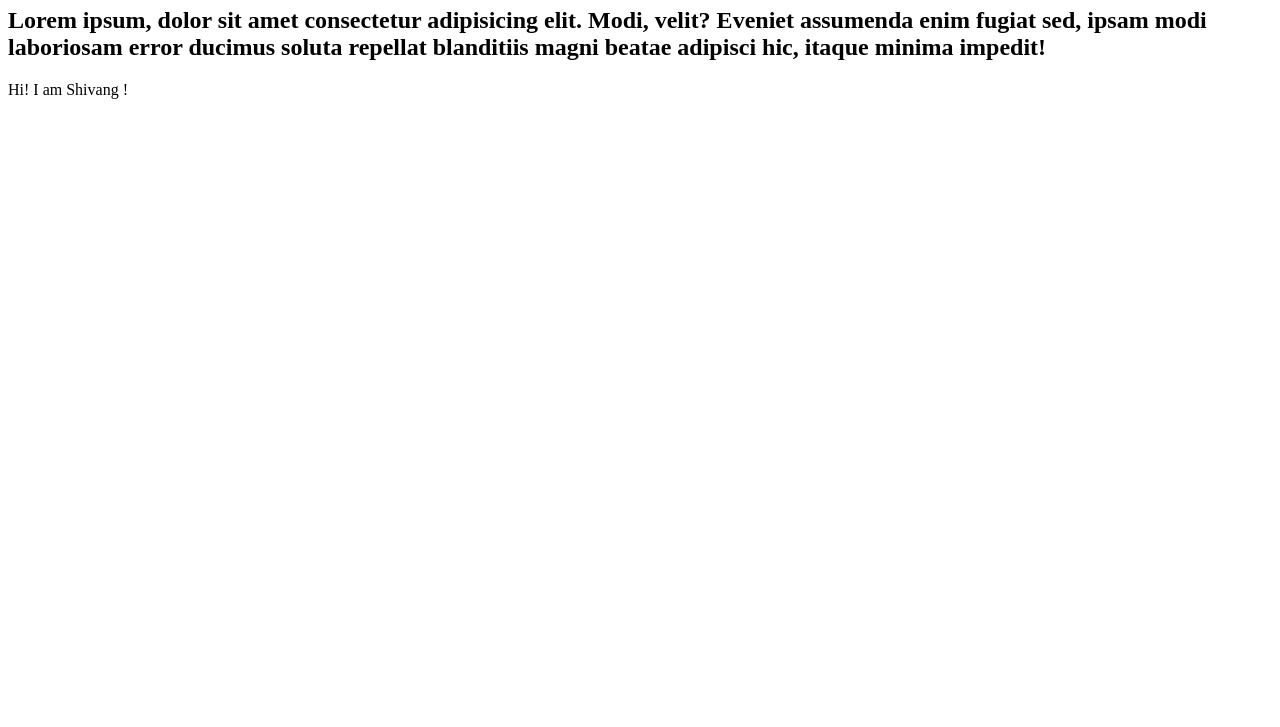
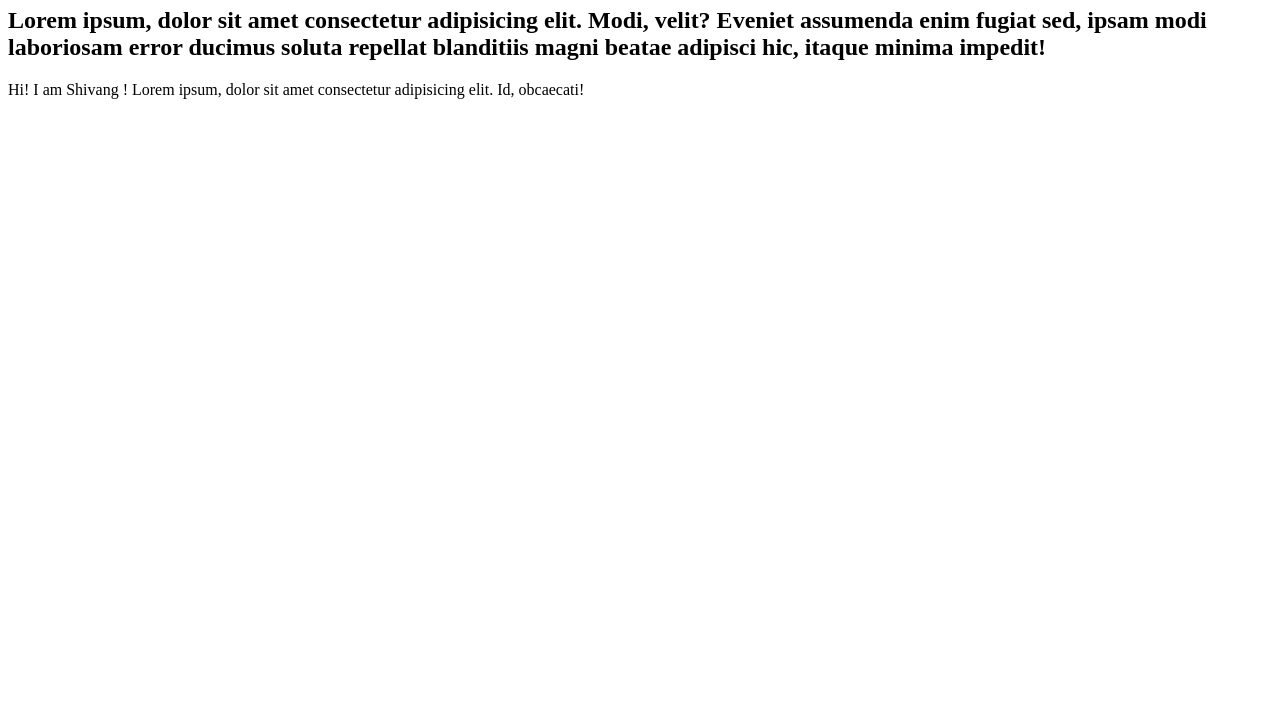
Before and after one commit to Shivang-purrohit/ShivangPurrohit-site, a plain HTML site: page index.html in a window 1280 px wide. Shown: the part 73-800 px from the top of the page. Drawn offline with Linux system fonts and the light colour scheme.

Commit message:
update lorem10
trying branch

```diff
--- a/index.html
+++ b/index.html
@@ -10,5 +10,6 @@
 <h2>Lorem ipsum, dolor sit amet consectetur adipisicing elit. Modi, velit? Eveniet assumenda enim fugiat sed, ipsam modi laboriosam error ducimus soluta repellat blanditiis magni beatae adipisci hic, itaque minima impedit!</h2>
 <body>
     Hi! I am Shivang !
+    Lorem ipsum, dolor sit amet consectetur adipisicing elit. Id, obcaecati!
 </body>
 </html>
```
